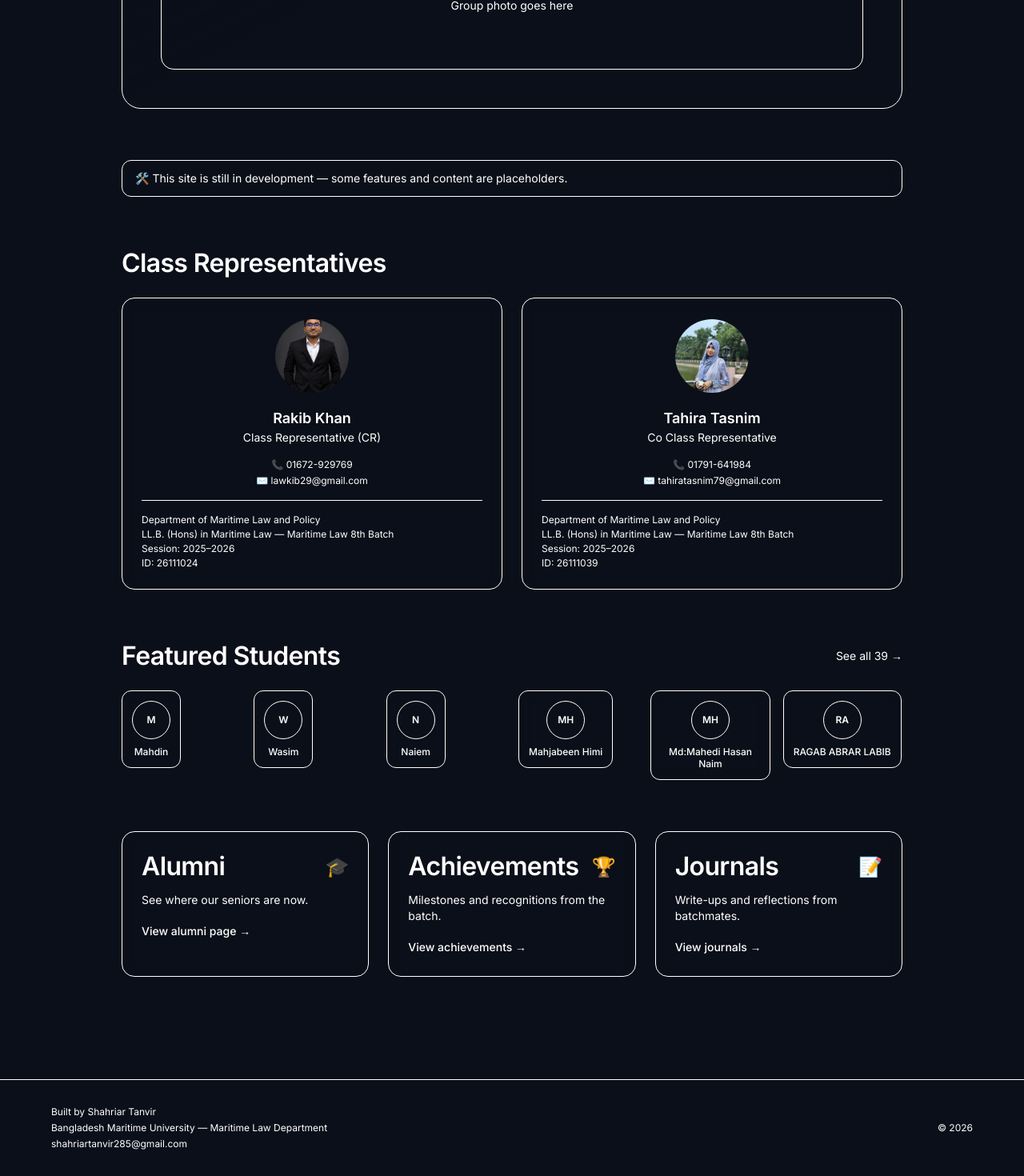
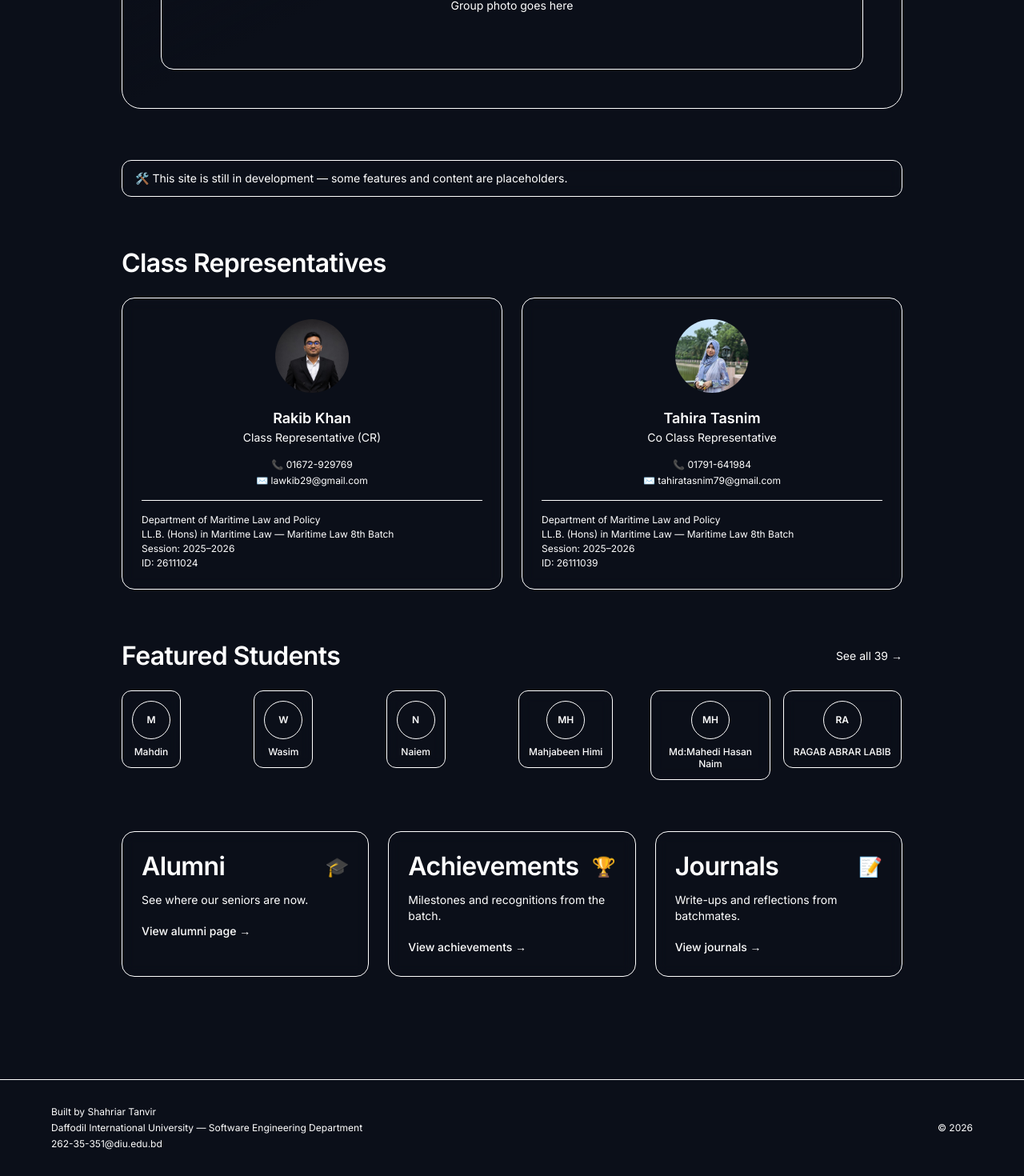
Before and after one commit to CoderSTanvir/batch-website, a Next.js app: page / in a window 1280 px wide. Shown: the part 501-1971 px from the top of the page at 80% size. Built offline with nearby package versions, Linux system fonts and the light colour scheme.

Commit message:
feat: update object-fit and institution details in cards
Co-authored-by: CoderSTanvir <87088200+CoderSTanvir@users.noreply.github.com>

```diff
--- a/src/components/FeaturedCard.tsx
+++ b/src/components/FeaturedCard.tsx
@@ -27,7 +27,7 @@ export default function FeaturedCard({ student }: { student: Student }) {
           alt={student.name}
           width={96}
           height={96}
-          className="mx-auto mb-4 h-24 w-24 rounded-full object-cover object-center border-2 border-gold-accent/30"
+          className="mx-auto mb-4 h-24 w-24 rounded-full object-cover object-top border-2 border-gold-accent/30"
         />
       ) : (
         <div className="mx-auto mb-4 flex h-24 w-24 items-center justify-center rounded-full bg-gradient-to-br from-gold-accent/20 to-navy-light text-lg font-semibold text-gold-accent border border-gold-accent/30">
--- a/src/components/Footer.tsx
+++ b/src/components/Footer.tsx
@@ -14,13 +14,13 @@ export default function Footer() {
               Shahriar Tanvir
             </a>
           </p>
-          <p>Bangladesh Maritime University — Maritime Law Department</p>
+          <p>Daffodil International University — Software Engineering Department</p>
           <p>
             <a
-              href="mailto:shahriartanvir285@gmail.com"
+              href="mailto:262-35-351@diu.edu.bd"
               className="text-gold-accent hover:text-gold-accent/80 transition"
             >
-              shahriartanvir285@gmail.com
+              262-35-351@diu.edu.bd
             </a>
           </p>
         </div>
--- a/src/components/StudentCard.tsx
+++ b/src/components/StudentCard.tsx
@@ -33,7 +33,7 @@ export default function StudentCard({ student }: { student: Student }) {
             alt={student.name}
             width={48}
             height={48}
-            className="h-12 w-12 rounded-full object-cover border border-gold-accent/20"
+            className="h-12 w-12 rounded-full object-cover object-top border border-gold-accent/20"
           />
         ) : (
           <div className="flex h-12 w-12 items-center justify-center rounded-full bg-gradient-to-br from-gold-accent/20 to-navy-light text-xs font-semibold text-gold-accent border border-gold-accent/30">
@@ -74,7 +74,7 @@ export default function StudentCard({ student }: { student: Student }) {
                       alt={student.name}
                       width={56}
                       height={56}
-                      className="h-14 w-14 flex-shrink-0 rounded-full object-cover border-2 border-gold-accent/30"
+                      className="h-14 w-14 flex-shrink-0 rounded-full object-cover object-top border-2 border-gold-accent/30"
                     />
                   ) : (
                     <div className="flex h-14 w-14 flex-shrink-0 items-center justify-center rounded-full bg-gradient-to-br from-gold-accent/20 to-navy-light text-sm font-semibold text-gold-accent border border-gold-accent/30">
```
